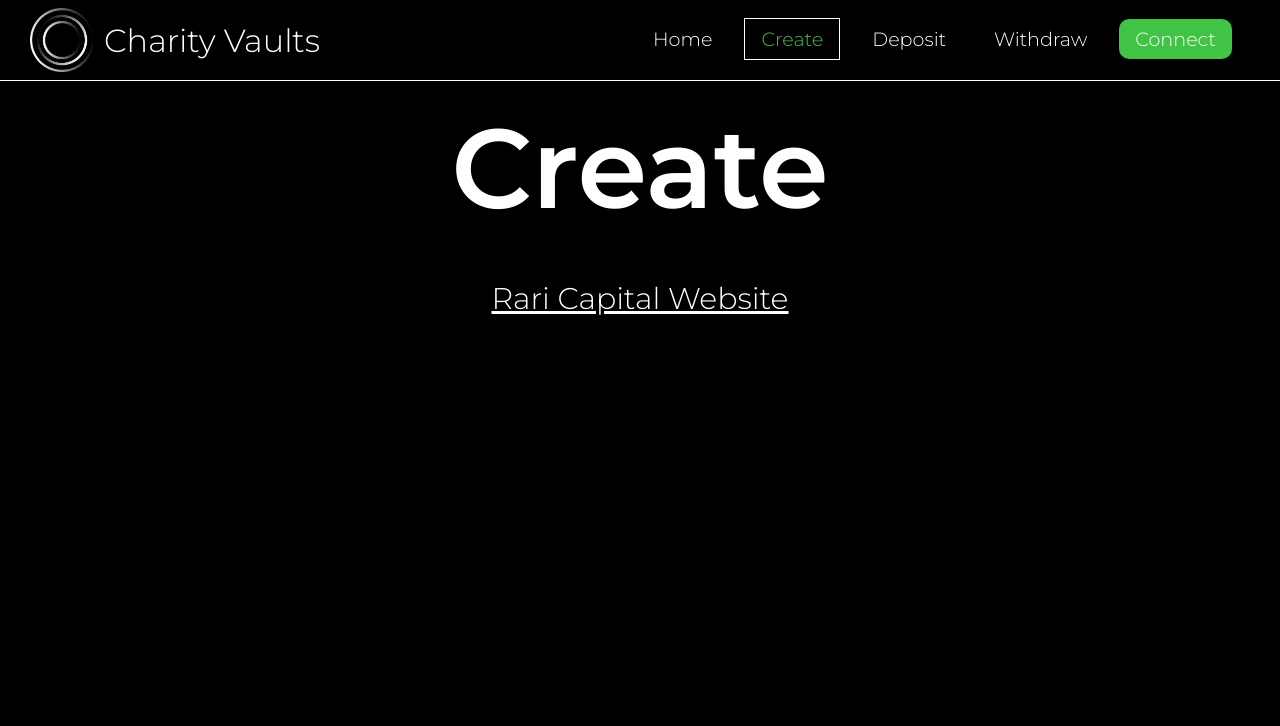
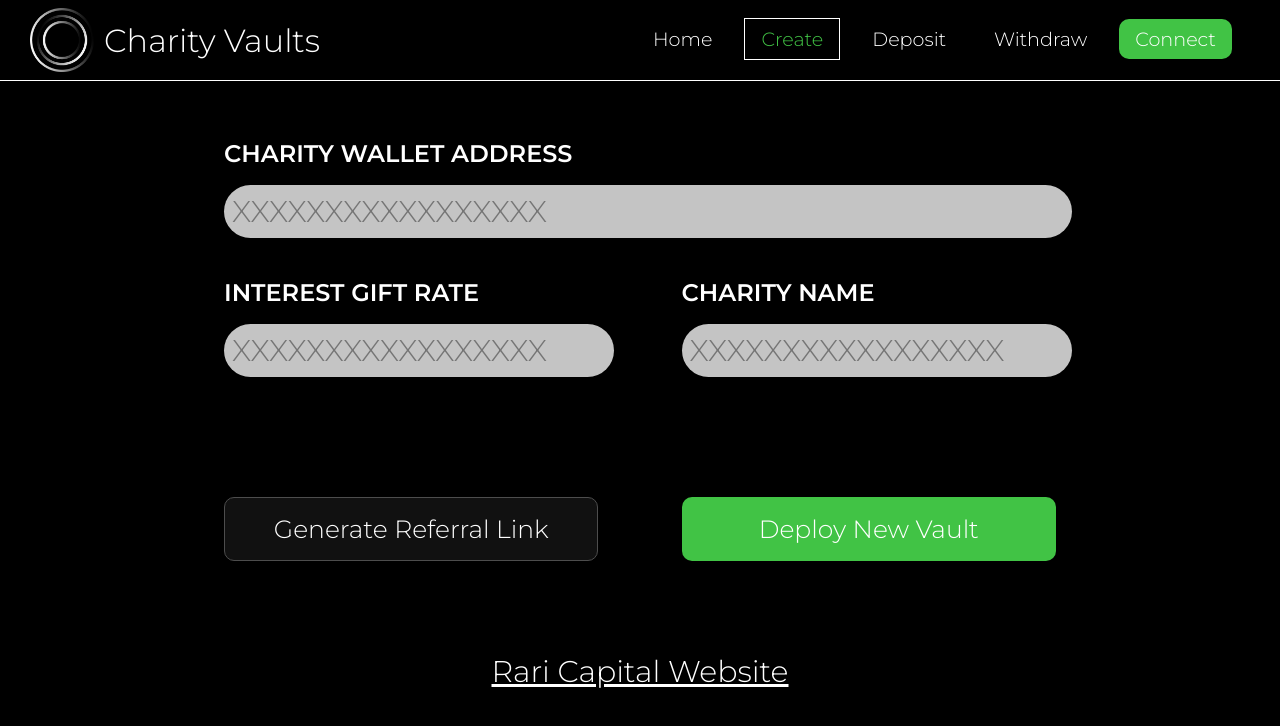
Before and after one commit to Rari-Capital/charity-vaults-ui, a React (Create React App) app: page /create in a window 1280 px wide. Shown: the top 726 px of the page. Built offline with nearby package versions, Linux system fonts and the light colour scheme.

Commit message:
Adding content for the Create page.

```diff
--- /dev/null
+++ b/src/components/Pages/Create.css
@@ -0,0 +1,27 @@
+.create-container {
+    width: 65%;
+    padding-top: 3%
+}
+
+.double-input-container {
+    margin-top: 5vh;
+    display: flex;
+    flex-direction: row;
+    justify-content: space-between;
+}
+
+.small-input-combo-container {
+    width: 45%;
+}
+
+.create-buttons-container {
+    margin-top: 15vh;
+    display: flex;
+    flex-direction: row;
+    justify-content: space-between;
+    margin-bottom: 6vh;
+}
+
+.create-buttons-container>.btn {
+    width: 45%;
+}
--- a/src/components/Pages/Create.js
+++ b/src/components/Pages/Create.js
@@ -1,11 +1,38 @@
 import React from 'react'
 import Page from "../Page/Page"
+import Button from "../Button/Button"
+import Input from "../Input/Input"
+import InputHeader from "../Input/InputHeader"
+import "./Create.css"
 
 
 function Create() {
     return (
         <Page>
-            <h1>Create</h1>
+            <div className="create-container">
+                <InputHeader value="CHARITY WALLET ADDRESS" />
+                <div className="large-input-container">
+                    <Input type="text" placeholder="XXXXXXXXXXXXXXXXX" />
+                </div>
+                <div className="double-input-container">
+                    <div className="small-input-combo-container">
+                        <InputHeader value="INTEREST GIFT RATE" />
+                        <div className="small-input-container">
+                        <Input type="number" placeholder="XXXXXXXXXXXXXXXXX" />
+                        </div>
+                    </div>
+                    <div className="small-input-combo-container">
+                        <InputHeader value="CHARITY NAME" />
+                        <div className="small-input-container">
+                        <Input type="text" placeholder="XXXXXXXXXXXXXXXXX" />
+                        </div>
+                    </div>
+                </div>
+                <div className="create-buttons-container">
+                    <Button isDark={true}>Generate Referral Link</Button>
+                    <Button>Deploy New Vault</Button>
+                </div>
+            </div>
         </Page>
     )
 }
--- a/src/components/Pages/Home.js
+++ b/src/components/Pages/Home.js
@@ -12,9 +12,6 @@ function Home() {
 
     return (
         <Page>
-            <div className="home-header-container">
-
-            </div>
             <h1 className="home-header">A New Way To Donate</h1>
             <div className="home-details-container">
                 <p className="home-details-paragraph">Deposit Assets.</p>
```
